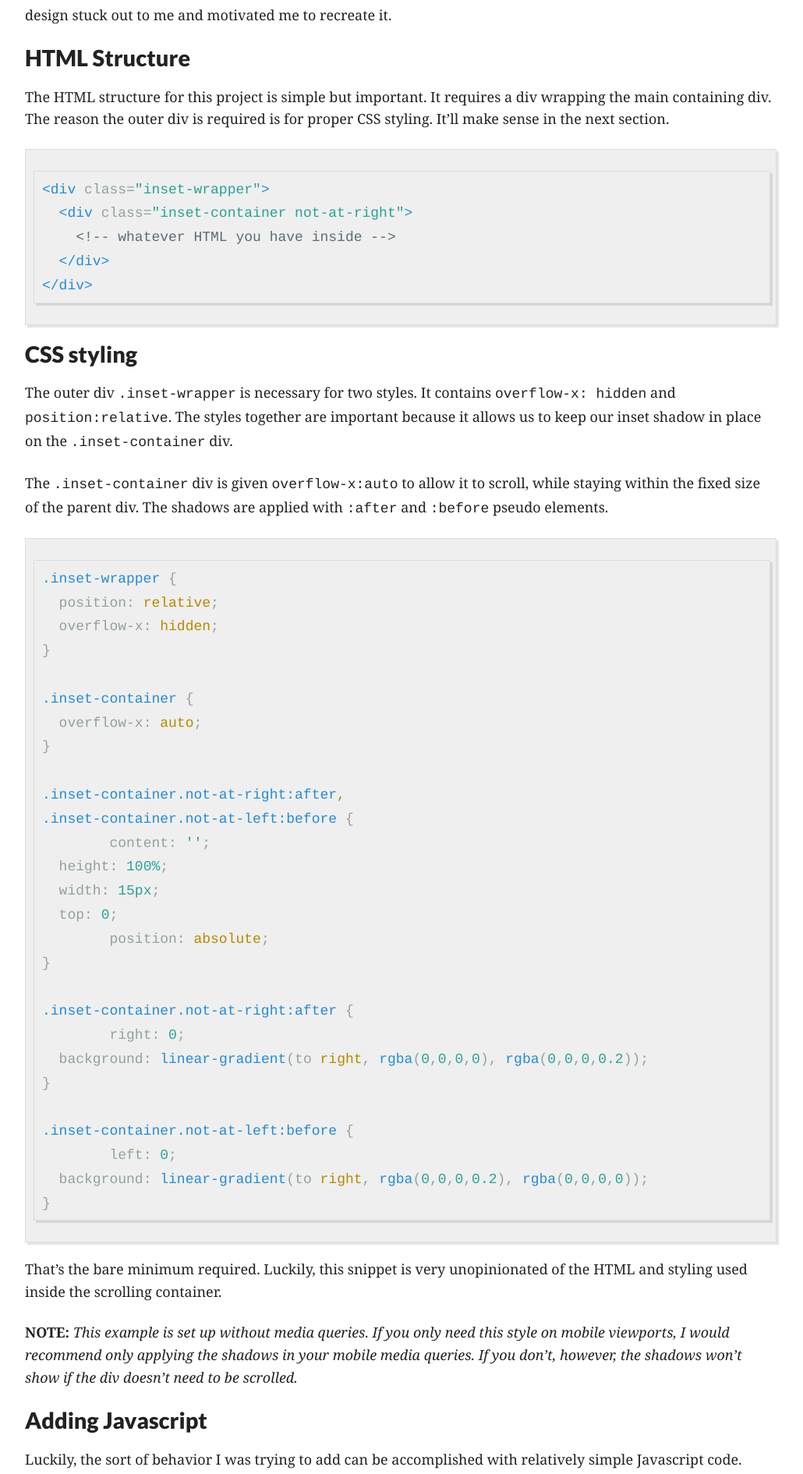
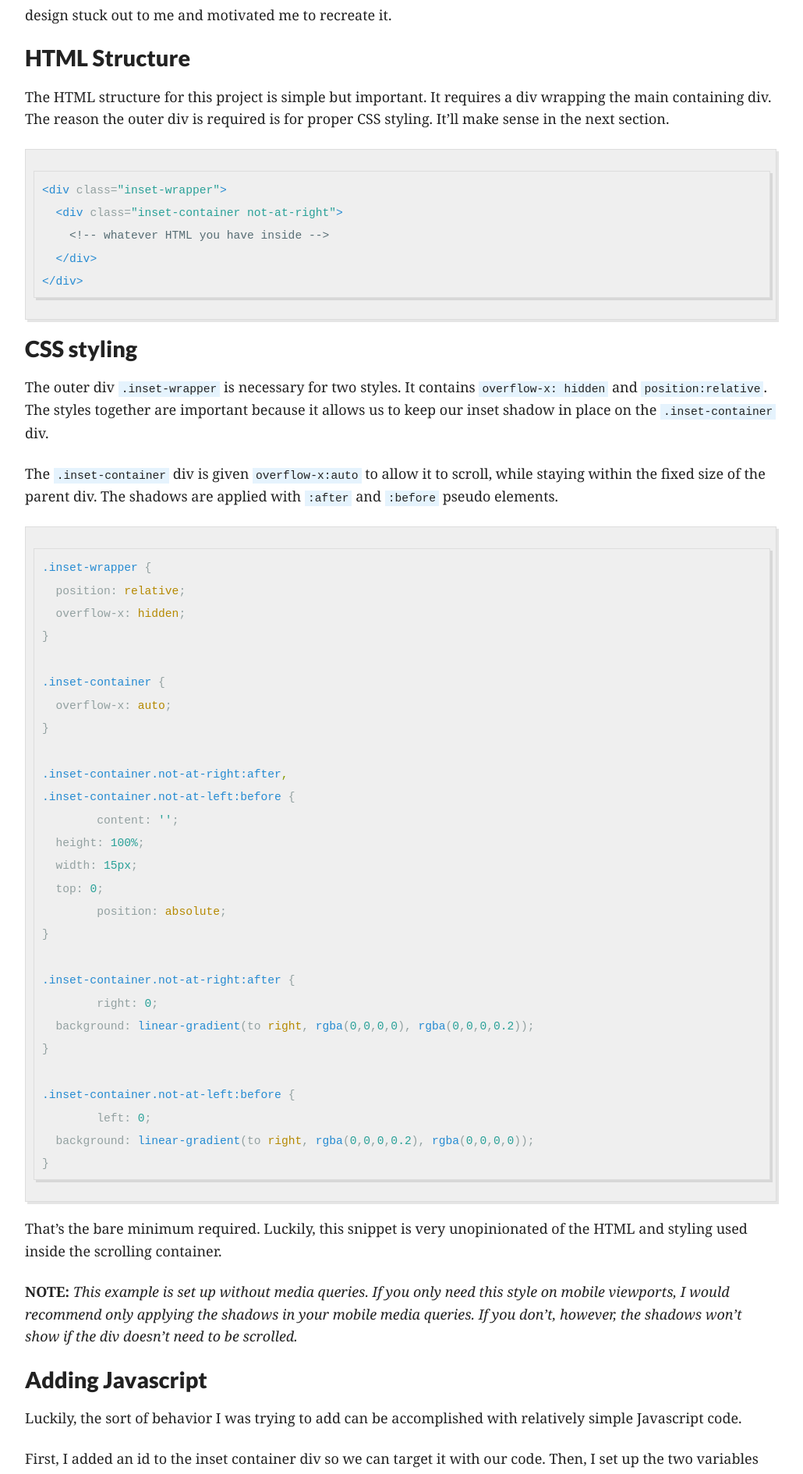
Before and after one commit to mileswilhelm/mileswilhelm.github.io, a Jekyll site: the page built from _posts/2017-4-15-Adding-Inset-Shadows-to-Cue-Visitors-to-Scrollable-Elements.md, in a window 1280 px wide. Shown: the part 1718-3608 px from the top of the page at 78% size, without its empty margins (126-1156 px from the left). Built offline with Jekyll 4.4.1, drawn with Linux system fonts in a browser that asks for light colours.

Commit message:
updated code styling

```diff
--- a/_sass/_highlights.scss
+++ b/_sass/_highlights.scss
@@ -11,7 +11,14 @@
 }
 
 code {
-  font-family:'Bitstream Vera Sans Mono','Courier', monospace;
+  font-family: monospace;
+}
+
+p {
+  > code {
+	  background-color: #e5f3fd;
+	  padding: 2px 4px;
+  }
 }
 
 .highlight .c { color: #586E75 } /* Comment */
```
